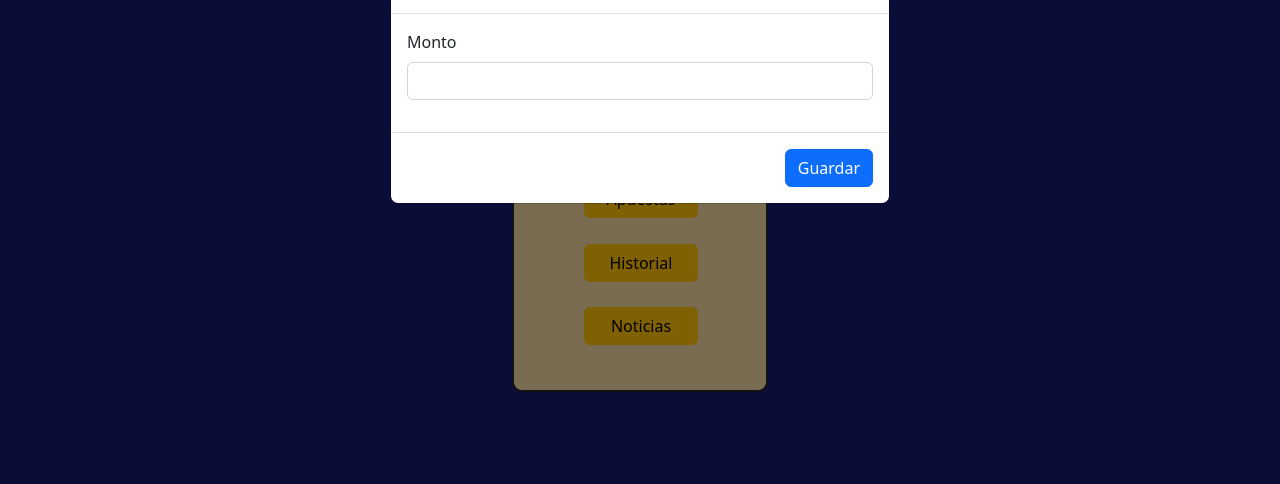
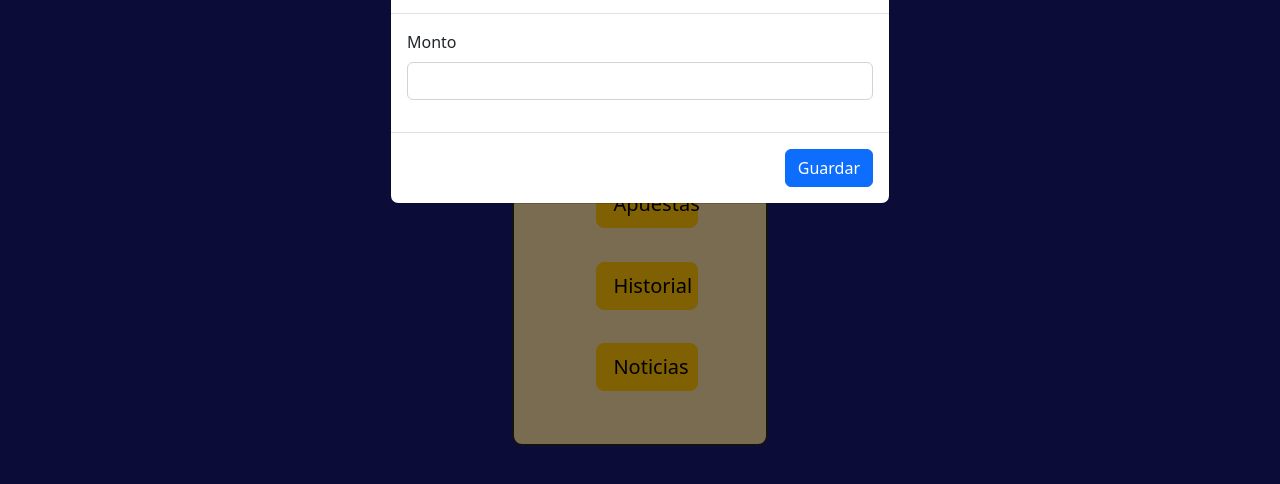
Before and after one commit to IngSoft-FIS-2024-1/segunda-instancia-meizoso, a website with bundled scripts: page src/interface/index.html in a window 1280 px wide. Shown: the part 78-562 px from the top of the page. Built offline with nearby package versions, Linux system fonts and the light colour scheme.

Commit message:
le agregue estructura de columna y fila tambien al menu

```diff
--- a/src/interface/index.html
+++ b/src/interface/index.html
@@ -187,12 +187,18 @@
       </div>
     </section>
   </div>
-  <section class="seccionMenu" id ="seccionMenu">
-    <div class="botonesMenu">
-      <h5 id="idMenu">Menú</h5>
-      <button id="btnApuestas" type="button" class="btn btn-warning">Apuestas</button>
-      <button id="btnHistorial" type="button" class="btn btn-warning">Historial</button>
-      <button id="btnNoticias" type="button" class="btn btn-warning">Noticias</button>
+  <section class="seccionMenu" id="seccionMenu">
+    <div class="container">
+      <div class="row">
+        <div class="col">
+          <div class="botonesMenu">
+            <h5 id="idMenu">Menú</h5>
+            <button id="btnApuestas" type="button" class="btn btn-warning btn-lg btn-block mb-2">Apuestas</button>
+            <button id="btnHistorial" type="button" class="btn btn-warning btn-lg btn-block mb-2">Historial</button>
+            <button id="btnNoticias" type="button" class="btn btn-warning btn-lg btn-block mb-2">Noticias</button>
+          </div>
+        </div>
+      </div>
     </div>
   </section>
 </body>
```
